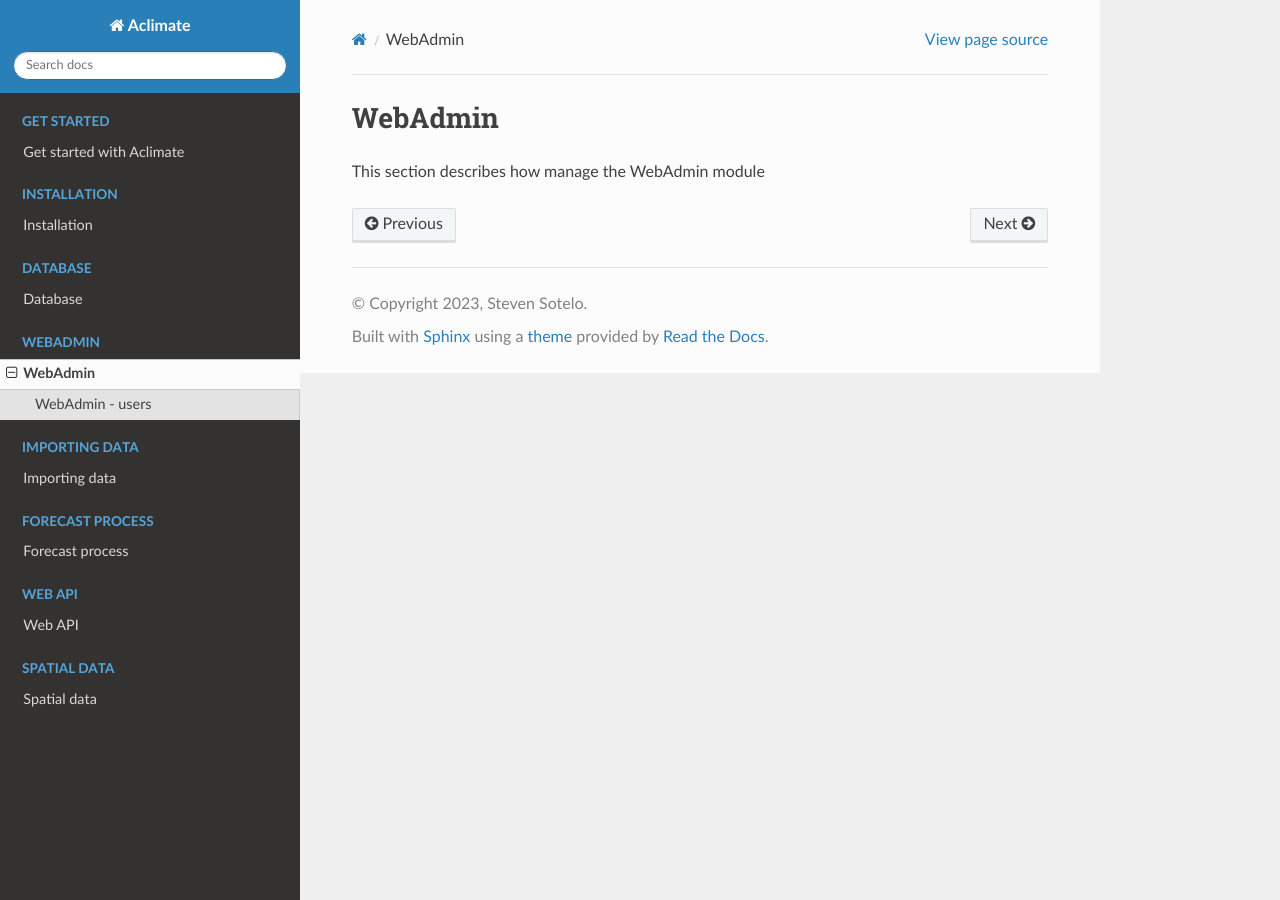
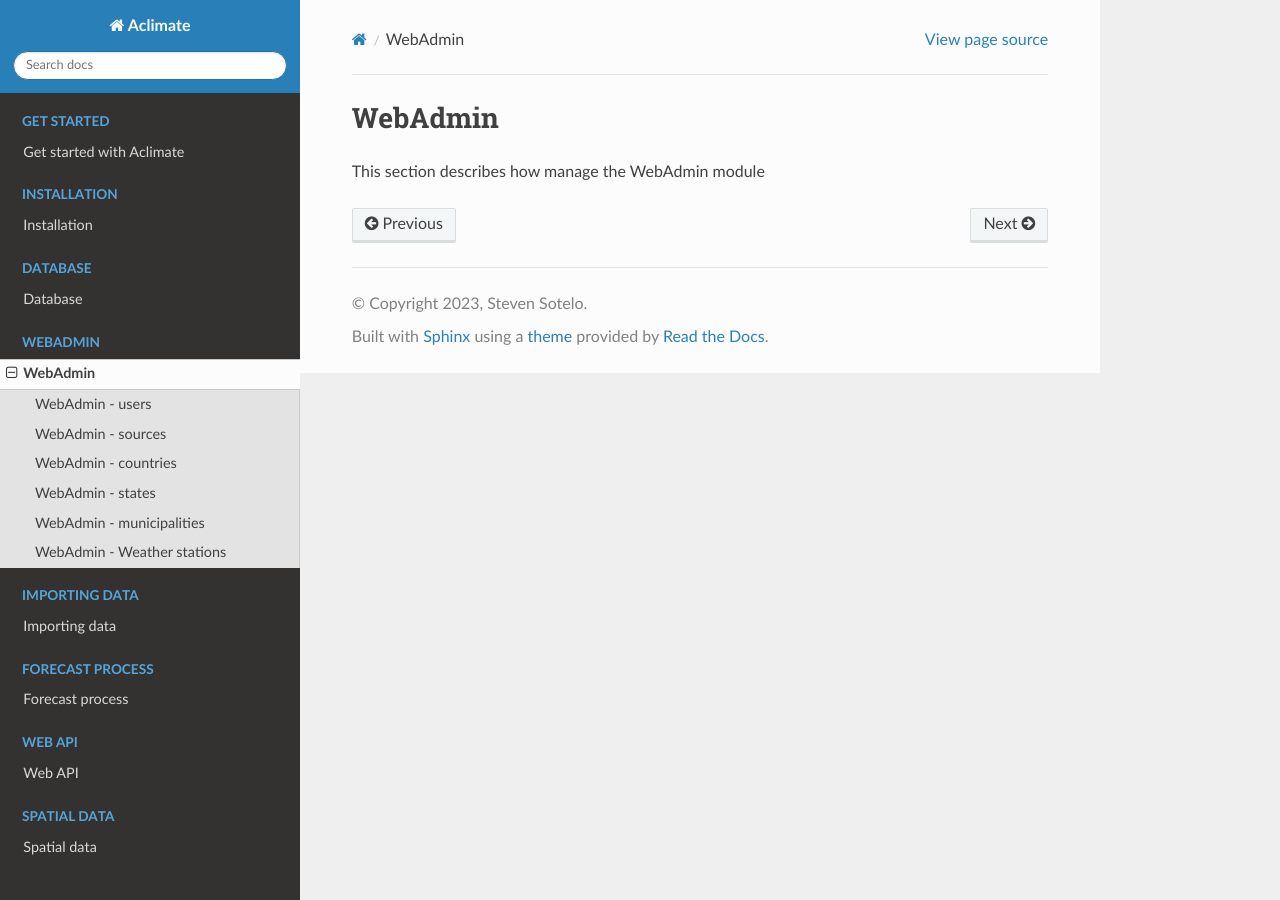
Before and after one commit to stevensotelo/aclimate_docs, a Sphinx documentation site: the page built from docs/source/05-webadmin.rst, in a window 1280 px wide. Built offline with Sphinx 7.4.7 and the Read the Docs theme 2.0.0, drawn with Linux system fonts in a browser that asks for light colours; pages that are not in the unit, such as notebooks, are missing from menus.

Commit message:
added admin and geographic base

```diff
--- /dev/null
+++ b/docs/source/05-webadmin-countries.rst
@@ -0,0 +1,2 @@
+WebAdmin - countries
+====================
--- /dev/null
+++ b/docs/source/05-webadmin-municipalities.rst
@@ -0,0 +1,2 @@
+WebAdmin - municipalities
+=========================
--- /dev/null
+++ b/docs/source/05-webadmin-sources.rst
@@ -0,0 +1,2 @@
+WebAdmin - sources
+==================
--- /dev/null
+++ b/docs/source/05-webadmin-states.rst
@@ -0,0 +1,2 @@
+WebAdmin - states
+=================
--- /dev/null
+++ b/docs/source/05-webadmin-stations.rst
@@ -0,0 +1,2 @@
+WebAdmin - Weather stations
+===========================
--- a/docs/source/05-webadmin.rst
+++ b/docs/source/05-webadmin.rst
@@ -8,3 +8,8 @@ This section describes how manage the WebAdmin module
   :maxdepth: 1
 
   05-webadmin-users
+  05-webadmin-sources
+  05-webadmin-countries
+  05-webadmin-states
+  05-webadmin-municipalities
+  05-webadmin-stations
```
